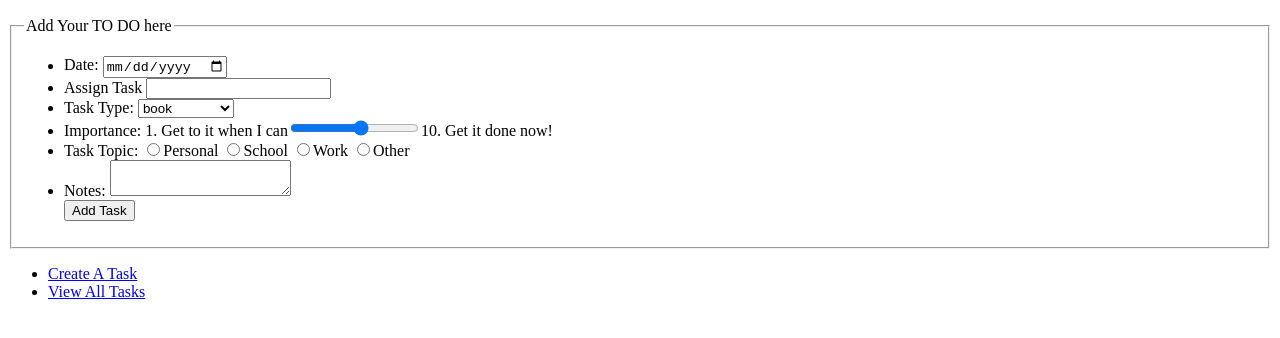
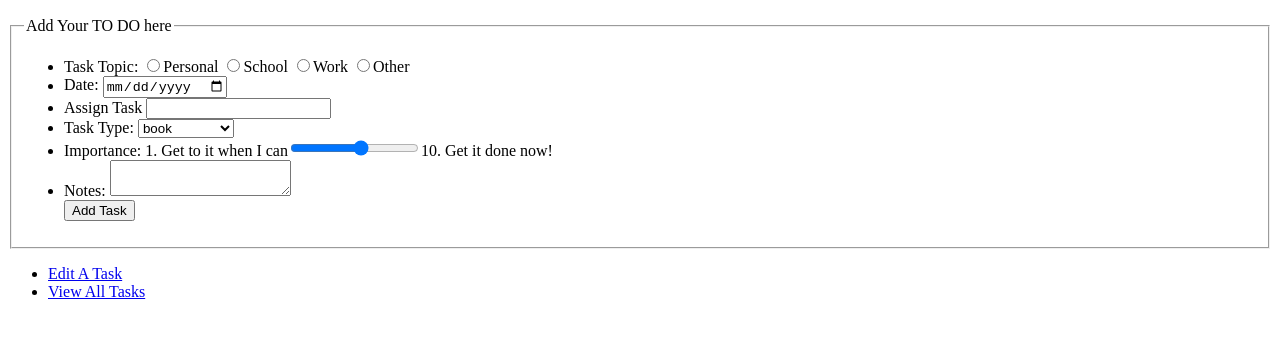
Before and after one commit to zackw22/VFW_Week1, a plain HTML site: page Wyatt_Zack_Project1/additem.html in a window 1280 px wide. Shown: the part 110-448 px from the top of the page. Drawn offline with Linux system fonts and the light colour scheme.

Commit message:
Updated files for repo.

```diff
--- a/Wyatt_Zack_Project1/additem.html
+++ b/Wyatt_Zack_Project1/additem.html
@@ -26,37 +26,37 @@
                     <fieldset>
                         <legend>Add Your TO DO here</legend>
             <ul>
-            <li><label for="mdate">Date: </label> <input type="date" id="date" placeholder="day/month/year" /></li>
-            <li><label for="tname">Assign Task </label> <input type="text" id="tname" /></li>
-            <li><label for="ttype" id="ttype">Task Type:</label>
-            <select id="media" />
-            <optgroup label="Traditional">
-                <option value="book">book</option>
-                <option value="document">document</option>
-                <option value="music">music</option>
-                <option value="movie">movie</option>
-            </optgroup>
-
-            <optgroup label="Digital">
-                <option value="pdf">.pdf</option>
-                <option value="doc">.doc</option>
-            </optgroup>
-
-            <optgroup label="Recording">
-                <option value="audio">audio</option>
-                <option value="video">video</option>
-            </optgroup>
-
-        </select>
-            </li>
-            <li><label for="trating">Importance: </label>1. Get to it when I can<input type="range" min="1" max="10" name="rating" type="range" id="rating" />10. Get it done now!</li>
             <li><label for="ttopic">Task Topic:</label>
                 <input type="radio" value="personal" id="personal" name="ttopic" /><label for="personal">Personal</label>
                 <input type="radio" value="school" id="school" name="ttopic" /><label for="school">School</label>
                 <input type="radio" value="work" id="work" name="ttopic" /><label for="work">Work</label>
                 <input type="radio" value="other" id="other" name="mtopic" /><label for="other">Other</label>
             </li>
+            <li><label for="tdate">Date: </label> <input type="date" id="date" placeholder="day/month/year" /></li>
+            <li><label for="tname">Assign Task </label> <input type="text" id="tname" /></li>
+            <li><label for="ttype" id="ttype">Task Type:</label>
+            <select id="media" />
+            <optgroup label="School">
+                <option value="study">book</option>
+                <option value="homework">document</option>
+                <option value="read">music</option>
+            </optgroup>
+
+            <optgroup label="Home">
+                <option value="pdf">.pdf</option>
+                <option value="doc">.doc</option>
+            </optgroup>
+
+            <optgroup label="Work">
+                <option value="audio">audio</option>
+                <option value="video">video</option>
+            </optgroup>
+
+        </select>
+            <li><label for="trating">Importance: </label>1. Get to it when I can<input type="range" min="1" max="10" name="rating" type="range" id="rating" />10. Get it done now!</li>
             <li><label for="tcomments">Notes:</label> <textarea id="comments" /></textarea></li>
+
+
                 <input type="submit" value="Add Task" />
             </ul>
             </fieldset>
@@ -66,7 +66,7 @@
             <section>
         <nav>
             <ul id="numlist">
-                <li><a href="additem.html">Create A Task</a></li>
+                <li><a href="additem.html">Edit A Task</a></li>
                 <li><a href="#">View All Tasks</a></li>
             </ul>
         </nav>
```
